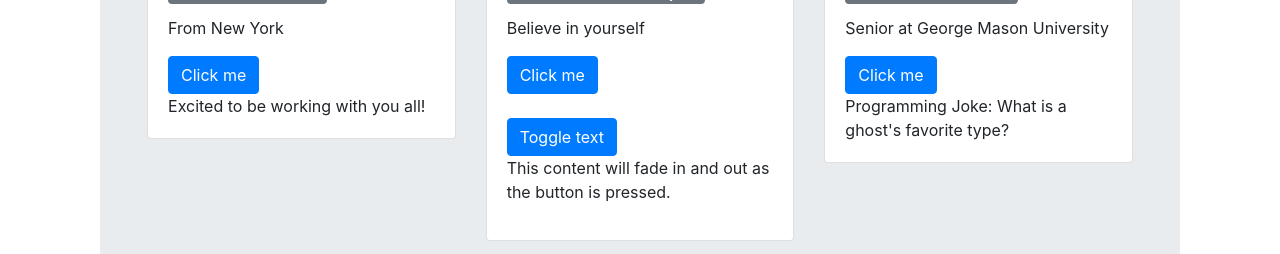
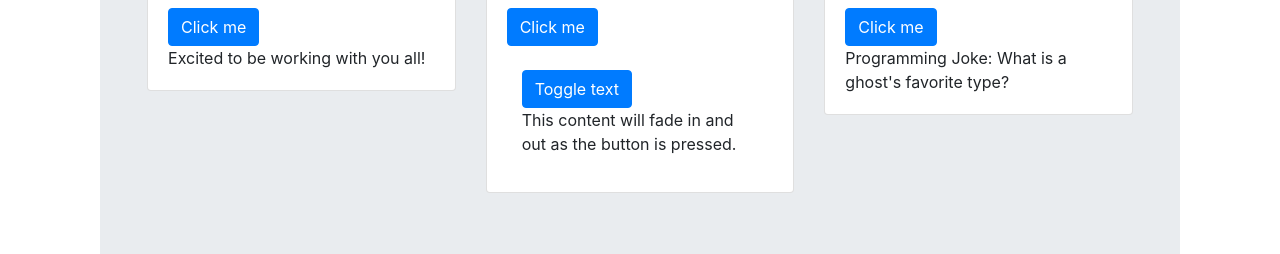
Before and after one commit to tmalik8/ReactPlayground, a React (Create React App) app: page / in a window 1280 px wide. Shown: the part 2037-2291 px from the top of the page. Built offline with nearby package versions, Linux system fonts and the light colour scheme.

Commit message:
Undoing changes that aren't  direct reqs of react task 1

```diff
--- a/src/components/FadeText.js
+++ b/src/components/FadeText.js
@@ -8,7 +8,7 @@ import { useState } from 'react';
 function FadeText() {
   const [open, setOpen] = useState(true);
     return (
-      <Container className="moveLeft">
+      <Container>
       <Button
         onClick={() => setOpen(!open)}
         aria-controls="example-fade-text"
--- a/src/components/InternInfoDisplay.tsx
+++ b/src/components/InternInfoDisplay.tsx
@@ -26,7 +26,7 @@ const InternInfoDisplay = ({intern,onClick,children}:InternViewModel) => {
         <Card >
             <Card.Img variant="top" src={intern.ImgSource} />
             <Card.Body>
-                <Card.Title>{intern.Name} <br/><Badge variant="secondary">{intern.Team}</Badge></Card.Title>
+                <Card.Title>{intern.Name}<Badge variant="secondary">{intern.Team}</Badge></Card.Title>
                 <Card.Text>
                     {intern.Description}
                 </Card.Text>
--- a/src/styles/app.css
+++ b/src/styles/app.css
@@ -24,10 +24,6 @@
     padding: 1.5rem 1rem;
 }
 
-.moveLeft{
-    padding: 0;
-}
-
 @media screen and (max-width: 600px) {
     .jumbotron .display-4 {
         font-size: 2.25rem;
```
Also changed, not shown: 1 other file (tests, documents, lock files or other folders).
